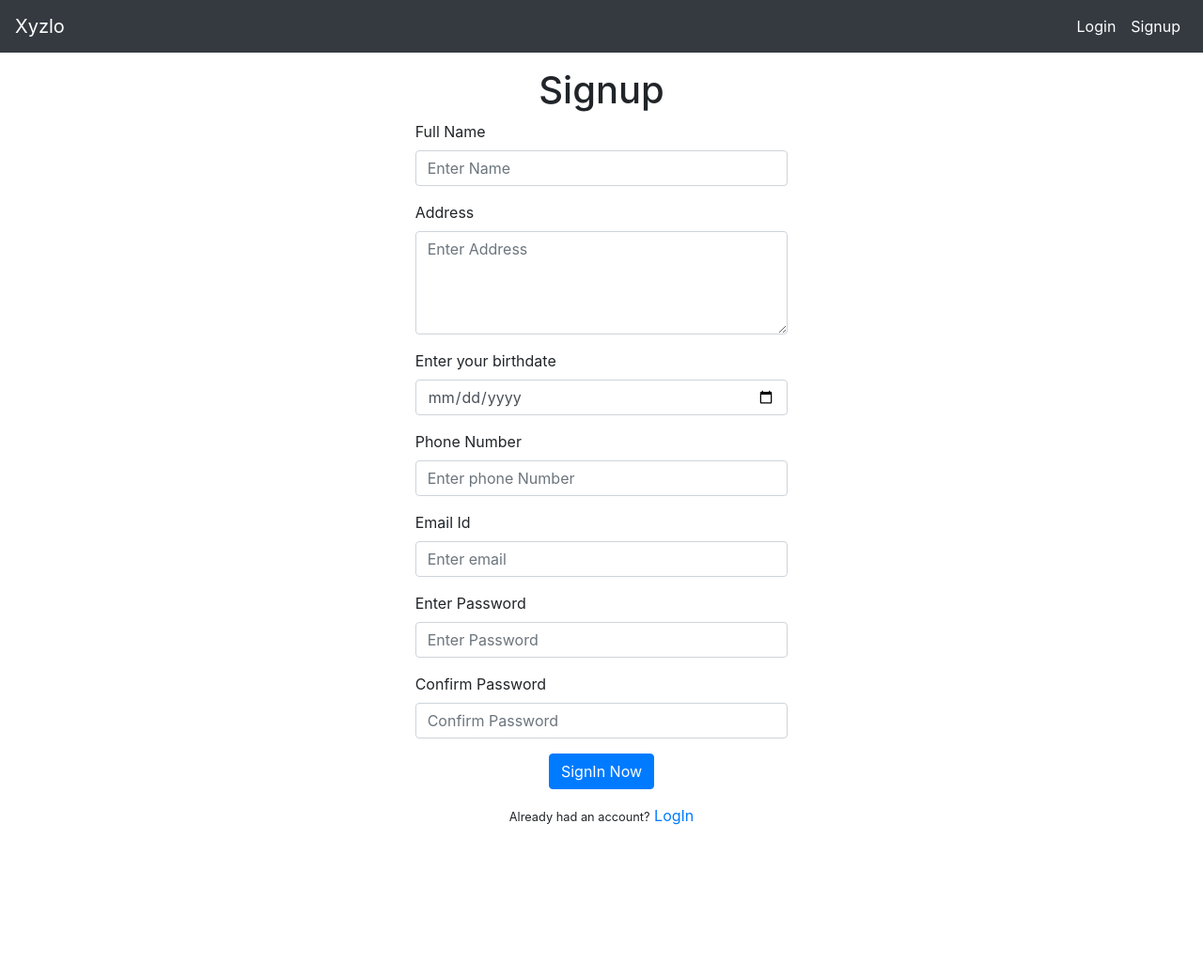
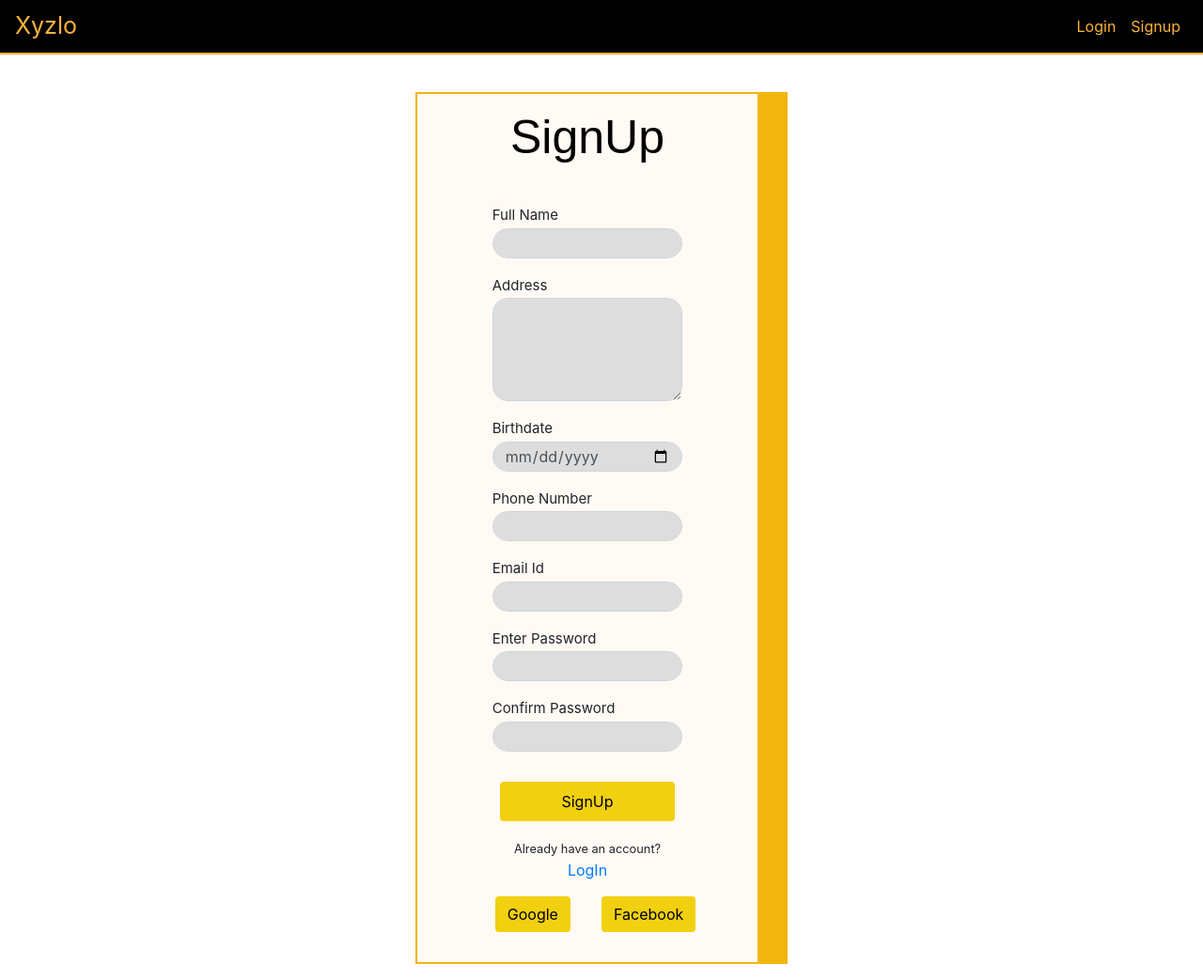
Before and after one commit to kadammayuresh008/Blankabotzproject, a Django app: page /signup/ in a window 1280 px wide. Shown: the whole page at 94% size. Before the commit the page ends 878 px from the top, so only its background shows below. Run offline with Django 3.2, Linux system fonts and the light colour scheme; some libraries are stand-ins or nearby versions.

Commit message:
CSS styling added

```diff
--- /dev/null
+++ b/Xyzlo/User/static/css/styles.css
@@ -0,0 +1,292 @@
+#navbar1 {
+    background-color: black !important;
+    border-bottom: 2px solid #fbb335;
+}
+
+#nav-name {
+    font-size: 25px;
+    padding: 0;
+}
+
+#navbar1 a {
+    color: #fbb33d;
+}
+
+.login-title {
+    font-family: Arial, Helvetica, sans-serif;
+    font-size: 50px;
+    color: black;
+    margin-bottom: 5vh;
+}
+
+.login-form {
+    padding: 2vh 10vh;
+    margin-top: 5vh;
+    margin-bottom: 2vh;
+    border: 0.3vh solid rgb(241, 181, 16);
+    border-right: 4vh solid rgb(241, 181, 16);
+    background-color:rgb(255, 250, 244);
+}
+
+.login-label {
+    margin-bottom: 2px;
+    font-size: 15px;
+}
+
+.login-form input {
+    border-radius: 2vh;
+    background-color: rgb(221, 221, 221);
+    height: 2em;
+}
+
+.login-form textarea {
+    border-radius: 2vh;
+    background-color: rgb(221, 221, 221);
+}
+
+.login-btn {
+    padding: 1vh 8vh;
+    margin-top: 2vh;
+}
+
+.login-btn, .google-btn, .fb-btn {
+    background-color: rgb(241, 208, 16);
+}
+
+.google-btn a, .fb-btn a {
+    color: black;
+}
+
+a:link {
+text-decoration: none;
+}
+a:visited {
+text-decoration: none;
+}
+a:hover {
+text-decoration: none;
+}
+a:active {
+text-decoration: none;
+}
+
+.sell-btn, .buy-btn {
+    padding: 2vh;
+    width: 27vh;
+    margin: 2vh;
+    background-color: rgb(241, 208, 16);
+    border-radius: 2vh;
+}
+
+.sell-btn i, .buy-btn i {
+    font-size: 20px;
+    padding-right: 1vh;
+}
+
+.sell-btn a, .buy-btn a {
+    font-size: 20px;
+    color: black;
+}
+
+.about-title {
+    font-family: Arial, Helvetica, sans-serif;
+    font-size: 50px;
+    margin-bottom: 5vh;
+    color:rgb(223, 126, 0);
+}
+
+.hr {
+    text-align: center;
+    margin: 4vh 60vh;;
+    height: 0.4vh;
+    border: none;
+    background-color: rgb(223, 126, 0);
+}
+
+.post-title {
+    font-family: Arial, Helvetica, sans-serif;
+    font-size: 50px;
+    margin-top: 4vh;
+    color:rgb(253, 188, 10);
+}
+
+.post-table {
+    margin-top: 4vh;
+    box-shadow: 0 2px 4px 0 rgba(0, 0, 0, 0.2), 0 3px 10px 0 rgba(0, 0, 0, 0.19);
+}
+
+.post-table thead {
+    background-color: rgb(221, 221, 221);
+    /* border: 0.5vh solid rgb(243, 243, 243); */
+}
+
+.post-table th {
+    font-family: Arial, Helvetica, sans-serif;
+    font-size: 19px;
+}
+
+.post-table td {
+    font-size: 17px;
+}
+
+.view-btn, .dlt-btn {
+    padding: 1vh;
+    background-color: rgb(241, 208, 16);
+    border-radius: 2vh;
+    color: black;
+}
+
+.dlt-btn {
+    margin: 1vh 0;
+}
+
+.add-title {
+    font-family: Arial, Helvetica, sans-serif;
+    font-size: 50px;
+    margin: 4vh 0 3vh 0;
+    color:rgb(253, 188, 10);
+}
+
+.add-form {
+    padding: 2vh 10vh;
+    margin-top: 5vh;
+    margin-bottom: 2vh;
+    border: 0.3vh solid rgb(241, 181, 16);
+}
+
+.add-form label {
+    margin-bottom: 2px;
+    font-size: 15px;
+}
+
+.add-form input {
+    border-radius: 2vh;
+    background-color: rgb(221, 221, 221);
+    height: 2em;
+}
+
+.add-btn, .loc-btn, .edit-btn, .cancel-btn {
+    background-color: rgb(241, 208, 16);
+    color: black;
+}
+
+.loc-btn {
+    margin: 0 0 1.5vh 0;;
+}
+
+.add-btn, .edit-btn, .cancel-btn {
+    padding: 1vh 8vh;
+    margin-top: 6vh;
+}
+
+.cancel-btn a {
+    color: black;
+}
+
+.edit-title {
+    font-family: Arial, Helvetica, sans-serif;
+    font-size: 50px;
+    margin: 4vh 0 3vh 0;
+    color:rgb(253, 188, 10);
+}
+
+.edit-form {
+    padding: 2vh 10vh;
+    margin-top: 5vh;
+    margin-bottom: 2vh;
+    border: 0.3vh solid rgb(241, 181, 16);
+}
+
+.edit-form label {
+    margin-bottom: 2px;
+    font-size: 15px;
+}
+
+.edit-form input {
+    border-radius: 2vh;
+    background-color: rgb(221, 221, 221);
+    height: 2em;
+}
+
+.img-div {
+    width: 40vh;
+    height:40vh;
+    overflow:hidden;
+    margin: 0 auto;
+    display:flex;
+    justify-content:center;
+    align-items:center;
+    padding: 0;
+}
+
+.img-div img {
+    flex-shrink:0;
+    max-width:90%;
+    max-height:90%;
+}
+
+.edit-btn, .cancel-btn {
+    margin-top: 0;
+}
+
+/* #wrapper
+{
+    text-align:center;
+    margin:20 auto;
+    padding:20px;
+} */
+
+
+/* .custom-select {
+    position: relative;
+    font-family: Arial;
+}
+
+.select-selected {
+    background-color: Blue;
+} */
+
+.heart {
+    font-size: 15px;
+    color:black;
+}
+
+/*
+#output_image
+{
+    max-width:300px;
+    border: 1px solid black;
+    border-radius: 20px;
+}
+
+
+
+
+.photo > img {
+    object-fit: cover;
+    width: 100%;
+    height: 25vh;
+} */
+
+/* .container-fluid {
+    display: grid;
+    grid-template-columns:auto auto;
+} */
+
+/* .container-fluid > div {
+    background-color: rgba(255, 255, 255, 0.8);
+    text-align: center;
+} */
+
+
+article {
+    width: 80%;
+    margin: auto;
+    margin-top: 10px;
+}
+
+.thumbnail {
+    height: 100px;
+    width:50%;
+    margin: 10px;
+}
--- a/Xyzlo/User/templates/about.html
+++ b/Xyzlo/User/templates/about.html
@@ -8,7 +8,7 @@
 {% block content %}
 <div class="container col-sm-4 mt-3">
     <div class="text-center">
-    <h1>About Page</h1>
+    <h1 class="about-title">About Us</h1>
     </div>
 
 </div>
--- a/Xyzlo/User/templates/base.html
+++ b/Xyzlo/User/templates/base.html
@@ -1,3 +1,5 @@
+{% load static %}
+
 <!doctype html>
 <html lang="en">
   <head>
@@ -5,91 +7,20 @@
     <meta charset="utf-8">
     <meta name="viewport" content="width=device-width, initial-scale=1, shrink-to-fit=no">
 
+     <!-- Optional JavaScript -->
+    <!-- jQuery first, then Popper.js, then Bootstrap JS -->
+    <script src="https://code.jquery.com/jquery-3.3.1.slim.min.js" integrity="sha384-q8i/X+965DzO0rT7abK41JStQIAqVgRVzpbzo5smXKp4YfRvH+8abtTE1Pi6jizo" crossorigin="anonymous"></script>
+    <script src="https://cdnjs.cloudflare.com/ajax/libs/popper.js/1.14.3/umd/popper.min.js" integrity="sha384-ZMP7rVo3mIykV+2+9J3UJ46jBk0WLaUAdn689aCwoqbBJiSnjAK/l8WvCWPIPm49" crossorigin="anonymous"></script>
+    <script src="https://stackpath.bootstrapcdn.com/bootstrap/4.1.3/js/bootstrap.min.js" integrity="sha384-ChfqqxuZUCnJSK3+MXmPNIyE6ZbWh2IMqE241rYiqJxyMiZ6OW/JmZQ5stwEULTy" crossorigin="anonymous"></script>
+
     <link rel="stylesheet" href="https://cdnjs.cloudflare.com/ajax/libs/font-awesome/4.7.0/css/font-awesome.min.css">
     <!-- Bootstrap CSS -->
     <link rel="stylesheet" href="https://stackpath.bootstrapcdn.com/bootstrap/4.1.3/css/bootstrap.min.css" integrity="sha384-MCw98/SFnGE8fJT3GXwEOngsV7Zt27NXFoaoApmYm81iuXoPkFOJwJ8ERdknLPMO" crossorigin="anonymous">
+    <link rel="stylesheet" type="text/css" href="{% static 'css/styles.css' %}">
+
     <title>{% block title  %}
         {% endblock title %}</title>
 
-      <style>
-        a:link {
-text-decoration: none;
-}
-a:visited {
-text-decoration: none;
-}
-a:hover {
-text-decoration: none;
-}
-a:active {
-text-decoration: none;
-}
-
-/* #wrapper
-{
- text-align:center;
- margin:20 auto;
- padding:20px;
-} */
-
-
-/* .custom-select {
-  position: relative;
-  font-family: Arial;
-}
-
-.select-selected {
-  background-color: Blue;
-} */
-
-.heart {
-  font-size: 15px;
-    color:black;
-}
-
-/*
-#output_image
-{
- max-width:300px;
- border: 1px solid black;
- border-radius: 20px;
-}
-
-
-
-
-.photo > img {
-  object-fit: cover;
-  width: 100%;
-  height: 25vh;
-} */
-
-/* .container-fluid {
-  display: grid;
-  grid-template-columns:auto auto;
-} */
-
-/* .container-fluid > div {
-  background-color: rgba(255, 255, 255, 0.8);
-  text-align: center;
-} */
-
-
-article {
-  width: 80%;
-  margin: auto;
-  margin-top: 10px;
-}
-
-.thumbnail {
-  height: 100px;
-  width:50%;
-  margin: 10px;
-}
-
-
-
-      </style>
       <script type='text/javascript'>
 
         // heart javascript
@@ -130,6 +61,7 @@ article {
   //Check File API support
   if (window.File && window.FileList && window.FileReader) {
     var filesInput = document.getElementById("files");
+    if (filesInput) {
     filesInput.addEventListener("change", function(event) {
       var files = event.target.files; //FileList object
       var output = document.getElementById("result");
@@ -149,7 +81,8 @@ article {
         //Read the image
         picReader.readAsDataURL(file);
       }
-    });
+    }
+  )};
   } else {
     console.log("Your browser does not support File API");
   }
@@ -159,8 +92,8 @@ article {
   </head>
   <body>
 
-    <nav class="navbar navbar-expand-lg navbar-dark bg-dark sticky-top">
-      <a class="navbar-brand" href="{% url 'home' %}">Xyzlo</a>
+    <nav class="navbar navbar-expand-lg navbar-dark bg-dark sticky-top" id="navbar1">
+      <a class="navbar-brand" id="nav-name" href="{% url 'home' %}">Xyzlo</a>
       <button class="navbar-toggler" type="button" data-toggle="collapse" data-target="#navbarSupportedContent" aria-controls="navbarSupportedContent" aria-expanded="false" aria-label="Toggle navigation">
         <span class="navbar-toggler-icon"></span>
       </button>
@@ -177,7 +110,7 @@ article {
 
         <ul class="navbar-nav ml-auto">
           <li class="nav-item active">
-            <a class="nav-link" href="{% url 'userpost' %}">Your Post</a>
+            <a class="nav-link" href="{% url 'userpost' %}">My Products</a>
           </li>
           <li class="nav-item active">
             <a class="nav-link" href="{% url 'handlelogout' %}">Logout</a>
@@ -196,7 +129,7 @@ article {
         </ul>
       </div>
         {% endif %}
-    </nav>
+      </nav>
     {% if messages %}
 <div class="messages">
     {% for message in messages %}
@@ -212,10 +145,5 @@ article {
     {% block content %}
     {% endblock content %}
 
-    <!-- Optional JavaScript -->
-    <!-- jQuery first, then Popper.js, then Bootstrap JS -->
-    <script src="https://code.jquery.com/jquery-3.3.1.slim.min.js" integrity="sha384-q8i/X+965DzO0rT7abK41JStQIAqVgRVzpbzo5smXKp4YfRvH+8abtTE1Pi6jizo" crossorigin="anonymous"></script>
-    <script src="https://cdnjs.cloudflare.com/ajax/libs/popper.js/1.14.3/umd/popper.min.js" integrity="sha384-ZMP7rVo3mIykV+2+9J3UJ46jBk0WLaUAdn689aCwoqbBJiSnjAK/l8WvCWPIPm49" crossorigin="anonymous"></script>
-    <script src="https://stackpath.bootstrapcdn.com/bootstrap/4.1.3/js/bootstrap.min.js" integrity="sha384-ChfqqxuZUCnJSK3+MXmPNIyE6ZbWh2IMqE241rYiqJxyMiZ6OW/JmZQ5stwEULTy" crossorigin="anonymous"></script>
-  </body>
+    </body>
 </html>
--- a/Xyzlo/User/templates/home.html
+++ b/Xyzlo/User/templates/home.html
@@ -13,9 +13,8 @@
            </div>
            <p id="demo"></p> -->
            <div class="center">
-            <div class="col-sm-5"></div>
-            <button class="btn btn-primary"><a href="{% url 'addpost' %}"  style="color: white;">Post add</a></button>
-            <button  class="btn btn-primary ml-3"><a href="{% url 'buyrent' %}" style="color: white;">Buy/Rent</a</button>
+            <button class="btn sell-btn"><i class="fa fa-plus"></i><a href="{% url 'addpost' %}">Sell</a></button>
+            <button  class="btn buy-btn"><i class="fa fa-shopping-cart"></i><a href="{% url 'buyrent' %}">Buy/Rent</a></button>
            </div>
     </div>
 
--- a/Xyzlo/User/templates/signup.html
+++ b/Xyzlo/User/templates/signup.html
@@ -1,4 +1,6 @@
 {% extends 'base.html' %}
+{% load socialaccount %}
+{% providers_media_js %}
 
 {% block title%}
 Signup
@@ -7,27 +9,27 @@ Signup
 
 {% block content %}
 <div class="container col-sm-4 mt-3">
-    <div class="text-center">
-        <h1>Signup</h1>
-        </div>
-    <form  action="signIn/" method ='POST' autocomplete="on">
+    <form class="login-form" action="signIn/" method ='POST' autocomplete="on">
+      <div class="text-center">
+          <h1 class="login-title">SignUp</h1>
+          </div>
         {% csrf_token %}
         <div class="form-group">
-            <label for="Name">Full Name</label>
-            <input type="Text" class="form-control" id="Name" name="Name" placeholder="Enter Name" required>
+            <label for="Name" class="login-label">Full Name</label>
+            <input type="Text" class="form-control" id="Name" name="Name" required>
           </div>
           <div class="form-group">
-            <label for="Address">Address</label>
-            <textarea class="form-control" id="Address" name="Address" rows="4" placeholder="Enter Address" required></textarea>
+            <label for="Address" class="login-label">Address</label>
+            <textarea class="form-control" id="Address" name="Address" rows="4" required></textarea>
           </div>
 
           <div class="form-group">
-            <label for="Date">Enter your birthdate</label>
-            <input type="date" class="form-control" id="Date" name="Date" placeholder="25/09/2020" required>
+            <label for="Date" class="login-label">Birthdate</label>
+            <input type="date" class="form-control" id="Date" name="Date" required>
           </div>
           <div class="form-group">
-            <label for="Pnumber">Phone Number</label>
-            <input type="tel" class="form-control" id="Pnumber" name="Pnumber" placeholder="Enter phone Number" required>
+            <label for="Pnumber" class="login-label">Phone Number</label>
+            <input type="tel" class="form-control" id="Pnumber" name="Pnumber" required>
           </div>
           <!-- OTP SUBMIT -->
           <!-- <div class="form-group text-right">
@@ -38,23 +40,32 @@ Signup
             <input type="text" class="form-control" id="exampleInputNumber1" placeholder="Enter OTP" required>
           </div> -->
         <div class="form-group">
-          <label for="EmailId">Email Id</label>
-          <input type="email" class="form-control" id="EmailId" name="EmailId" aria-describedby="emailHelp" placeholder="Enter email" required>
+          <label for="EmailId" class="login-label">Email Id</label>
+          <input type="email" class="form-control" id="EmailId" name="EmailId" aria-describedby="emailHelp" required>
         </div>
         <div class="form-group">
-          <label for="Password">Enter Password</label>
-          <input type="password" class="form-control" id="Password" name="Password" placeholder="Enter Password" required>
+          <label for="Password" class="login-label">Enter Password</label>
+          <input type="password" class="form-control" id="Password" name="Password" required>
         </div>
         <div class="form-group">
-            <label for="CPassword">Confirm Password</label>
-            <input type="password" class="form-control" id="CPassword" name="CPassword" placeholder="Confirm Password" required>
+            <label for="CPassword" class="login-label">Confirm Password</label>
+            <input type="password" class="form-control" id="CPassword" name="CPassword" required>
           </div>
           <div class="form-group text-center">
-        <button type="submit" class="btn btn-primary">SignIn Now</button>
+        <button type="submit" class="btn login-btn">SignUp</button>
           </div>
           <div class="form-group text-center">
-            <small>Already had an account?</small>
+            <small>Already have an account?</small>
             <a href="{% url 'login' %}">LogIn</a>
+              </div>
+
+              <div class="row">
+                <div class="col-sm-6 form-group text-center">
+                  <button class="btn google-btn"><a href="{% provider_login_url 'google' %} ">Google</a></button>
+                    </div>
+                    <div class=" col-sm-6 form-group text-center">
+                      <button class="btn fb-btn"><a href="{% provider_login_url 'facebook' method='oauth2' %} ">Facebook</a></button>
+                      </div>
               </div>
       </form>
 
--- a/Xyzlo/Xyzlo/settings.py
+++ b/Xyzlo/Xyzlo/settings.py
@@ -154,6 +154,9 @@ USE_TZ = True
 
 STATIC_URL = '/static/'
 
+STATICFILES_DIRS = [
+    os.path.join(BASE_DIR, 'static'),
+]
 
 SITE_ID = 1
 
```
Also changed, not shown: Xyzlo/User/templates/editpost.html (+15 -15 lines), Xyzlo/User/templates/login.html (+15 -20 lines), Xyzlo/User/templates/postadd.html (+18 -19 lines), Xyzlo/User/templates/userpost.html (+16 -25 lines), Xyzlo/db.sqlite3, Xyzlo/media/fortnite.jpg (added), Xyzlo/media/product_images/fortnite2.jpg (added), Xyzlo/media/product_images/fortnite_oY4Jqv4.jpg (added).
